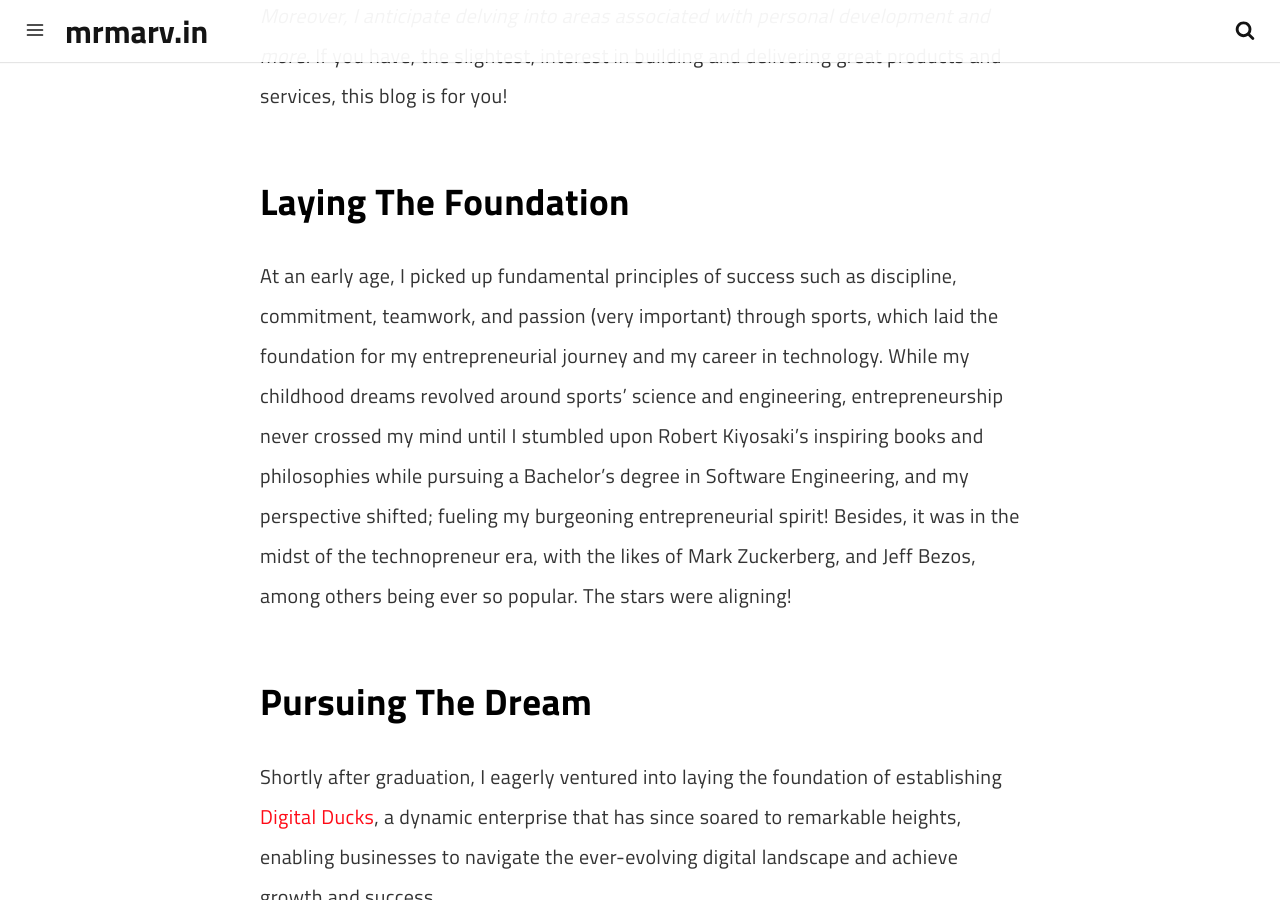
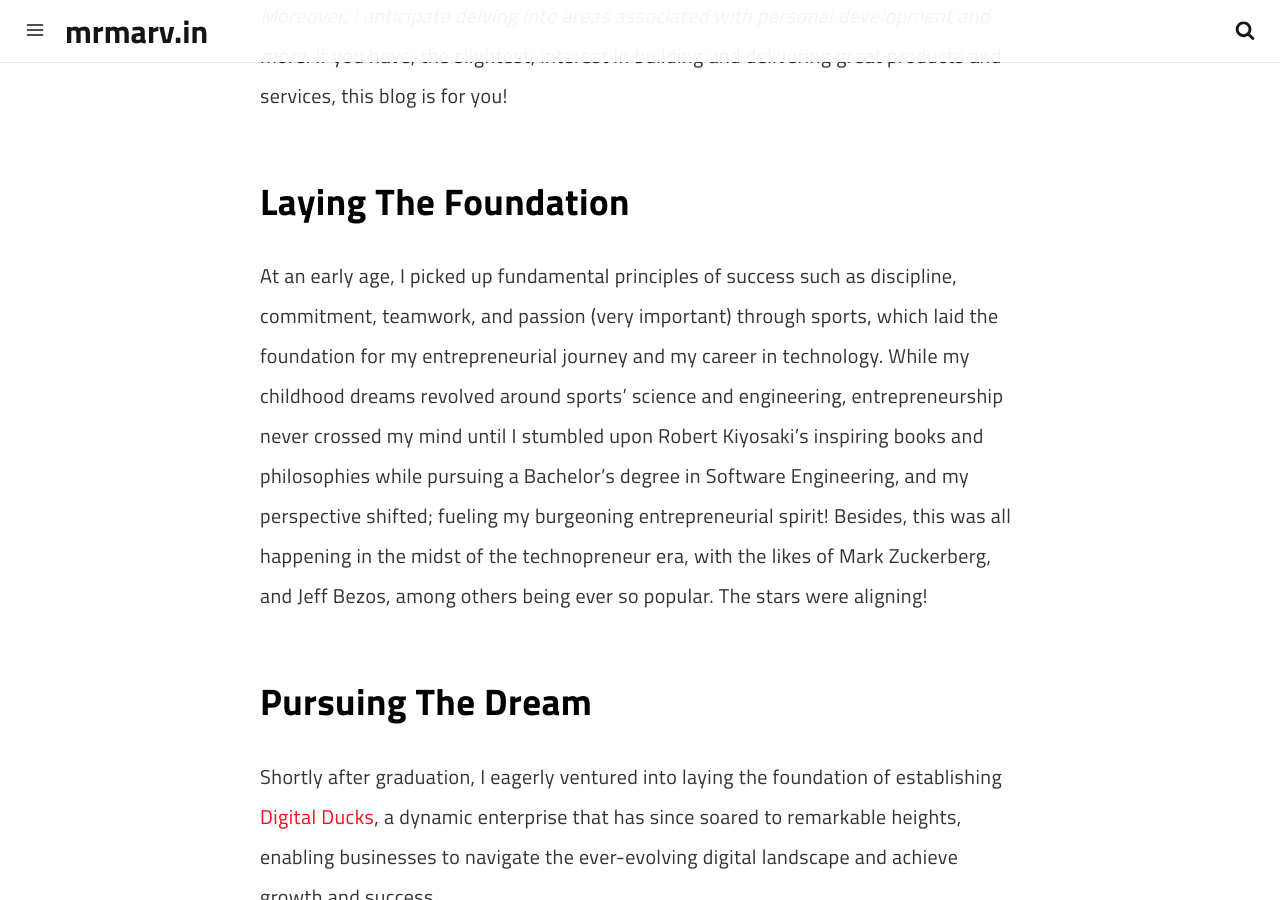
Before and after one commit to marv0/marv0.github.io, a Jekyll site: the page built from pages/about.md, in a window 1280 px wide and 900 px high, scrolled down 945 px. Built offline with Jekyll 4.4.1, drawn with Linux system fonts in a browser that asks for light colours; a script that is not in the unit is left out.

Commit message:
Update about.md

```diff
--- a/pages/about.md
+++ b/pages/about.md
@@ -18,7 +18,7 @@ I started this [blog](/) to document my journey while sharing valuable insights
 
 ## Laying The Foundation
 
-At an early age, I picked up fundamental principles of success such as discipline, commitment, teamwork, and passion (very important) through sports, which laid the foundation for my entrepreneurial journey and my career in technology. While my childhood dreams revolved around sports' science and engineering, entrepreneurship never crossed my mind until I stumbled upon Robert Kiyosaki's inspiring books and philosophies while pursuing a Bachelor's degree in Software Engineering, and my perspective shifted; fueling my burgeoning entrepreneurial spirit! Besides, it was in the midst of the technopreneur era, with the likes of Mark Zuckerberg, and Jeff Bezos, among others being ever so popular. The stars were aligning!
+At an early age, I picked up fundamental principles of success such as discipline, commitment, teamwork, and passion (very important) through sports, which laid the foundation for my entrepreneurial journey and my career in technology. While my childhood dreams revolved around sports' science and engineering, entrepreneurship never crossed my mind until I stumbled upon Robert Kiyosaki's inspiring books and philosophies while pursuing a Bachelor's degree in Software Engineering, and my perspective shifted; fueling my burgeoning entrepreneurial spirit! Besides, this was all happening in the midst of the technopreneur era, with the likes of Mark Zuckerberg, and Jeff Bezos, among others being ever so popular. The stars were aligning!
 
 ## Pursuing The Dream
 
```
